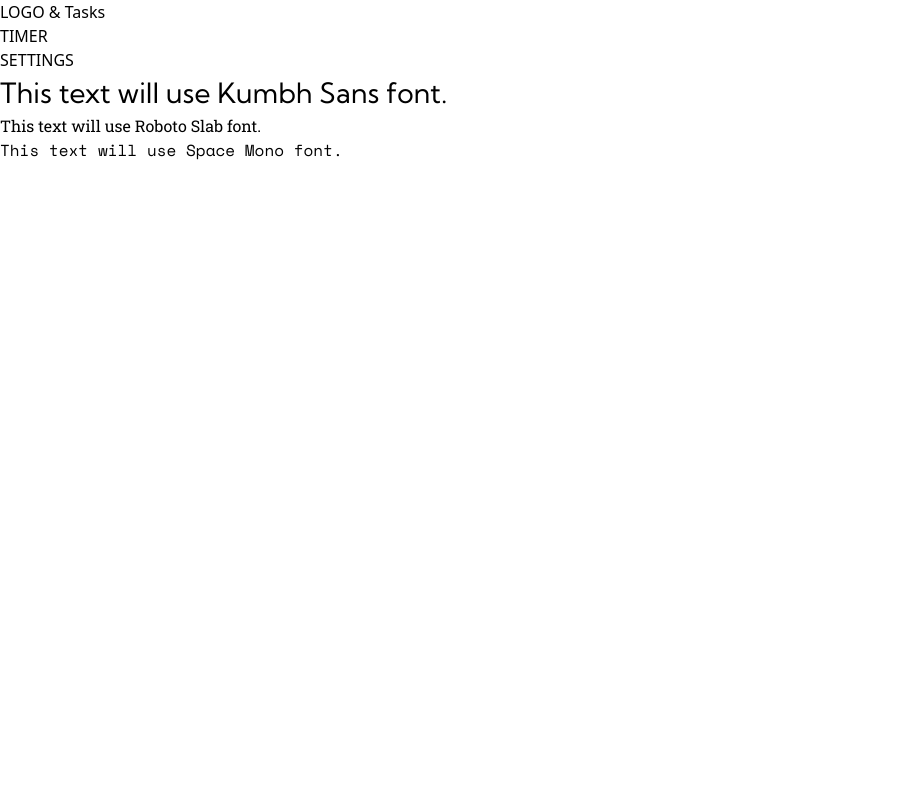
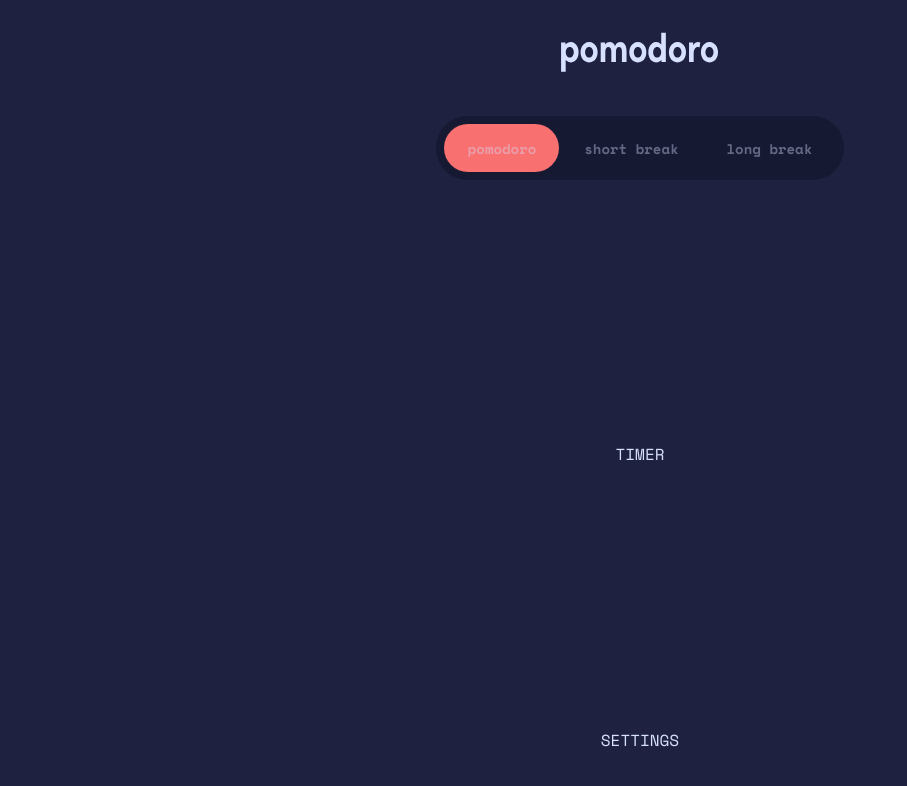
Before and after one commit to Chris-ai/pomodoro-app, a React (Vite) app: page / in a window 1280 px wide. Shown: the top 786 px of the page, without its empty margins (0-907 px from the left). Built offline with nearby package versions, Linux system fonts and the light colour scheme.

Commit message:
feat(home): create home page layout

```diff
--- a/src/App.tsx
+++ b/src/App.tsx
@@ -1,20 +1,17 @@
+import { Header } from "./components/heading/header";
+import { cn } from "./utils";
+
 function App() {
   return (
-    <main>
-      <section>LOGO & Tasks</section>
+    <main
+      className={cn(
+        "flex justify-between flex-col items-center w-full h-full px-6 pt-8 pb-12 bg-dark-blue text-light-blue",
+        "font-space-mono"
+      )}
+    >
+      <Header />
       <section>TIMER</section>
       <section>SETTINGS</section>
-      <section>
-        <div className="font-kumbh-sans text-large">
-          This text will use Kumbh Sans font.
-        </div>
-        <div className="font-roboto-slab">
-          This text will use Roboto Slab font.
-        </div>
-        <div className="font-space-mono">
-          This text will use Space Mono font.
-        </div>
-      </section>
     </main>
   );
 }
--- /dev/null
+++ b/src/components/heading/header.tsx
@@ -0,0 +1,11 @@
+import { Logo } from "../logo";
+import { Tabs } from "./tabs";
+
+export const Header = () => {
+  return (
+    <section className="flex flex-col gap-11">
+      <Logo />
+      <Tabs />
+    </section>
+  );
+};
--- /dev/null
+++ b/src/components/heading/tabs.tsx
@@ -0,0 +1,49 @@
+import { useRef, useState, useEffect } from "react";
+import { cn } from "../../utils";
+
+const allTabs = ["pomodoro", "short break", "long break"];
+
+export const Tabs = () => {
+  const tabsRef = useRef<(HTMLElement | null)[]>([]);
+  const [activeTabIndex, setActiveTabIndex] = useState<number>(0);
+  const [tabUnderlineWidth, setTabUnderlineWidth] = useState(0);
+  const [tabUnderlineLeft, setTabUnderlineLeft] = useState(0);
+
+  useEffect(() => {
+    const setTabPosition = () => {
+      const currentTab = tabsRef.current[activeTabIndex] as HTMLElement;
+      setTabUnderlineLeft(currentTab?.offsetLeft ?? 0);
+      setTabUnderlineWidth(currentTab?.clientWidth ?? 0);
+    };
+
+    setTabPosition();
+  }, [activeTabIndex]);
+
+  return (
+    <div className="relative mx-auto flex h-16 rounded-full bg-dark-gray px-2 backdrop-blur-sm">
+      <span
+        className="absolute bottom-0 top-0 -z-10 flex overflow-hidden rounded-3xl py-2 transition-all duration-300"
+        style={{ left: tabUnderlineLeft, width: tabUnderlineWidth }}
+      >
+        {/* TODO:: Change bg-red to be dynamic app color */}
+        <span className="h-full w-full rounded-3xl bg-red" />
+      </span>
+      {allTabs.map((tab, index) => {
+        const isActive = activeTabIndex === index;
+        return (
+          <button
+            key={index}
+            ref={(el) => (tabsRef.current[index] = el)}
+            className={cn(
+              "cursor-pointer rounded-full font-semibold py-3 px-6 text-center text-light-blue/40 text-tiny sm:text-normal",
+              isActive ? `text-dark-blue` : ""
+            )}
+            onClick={() => setActiveTabIndex(index)}
+          >
+            {tab}
+          </button>
+        );
+      })}
+    </div>
+  );
+};
```
